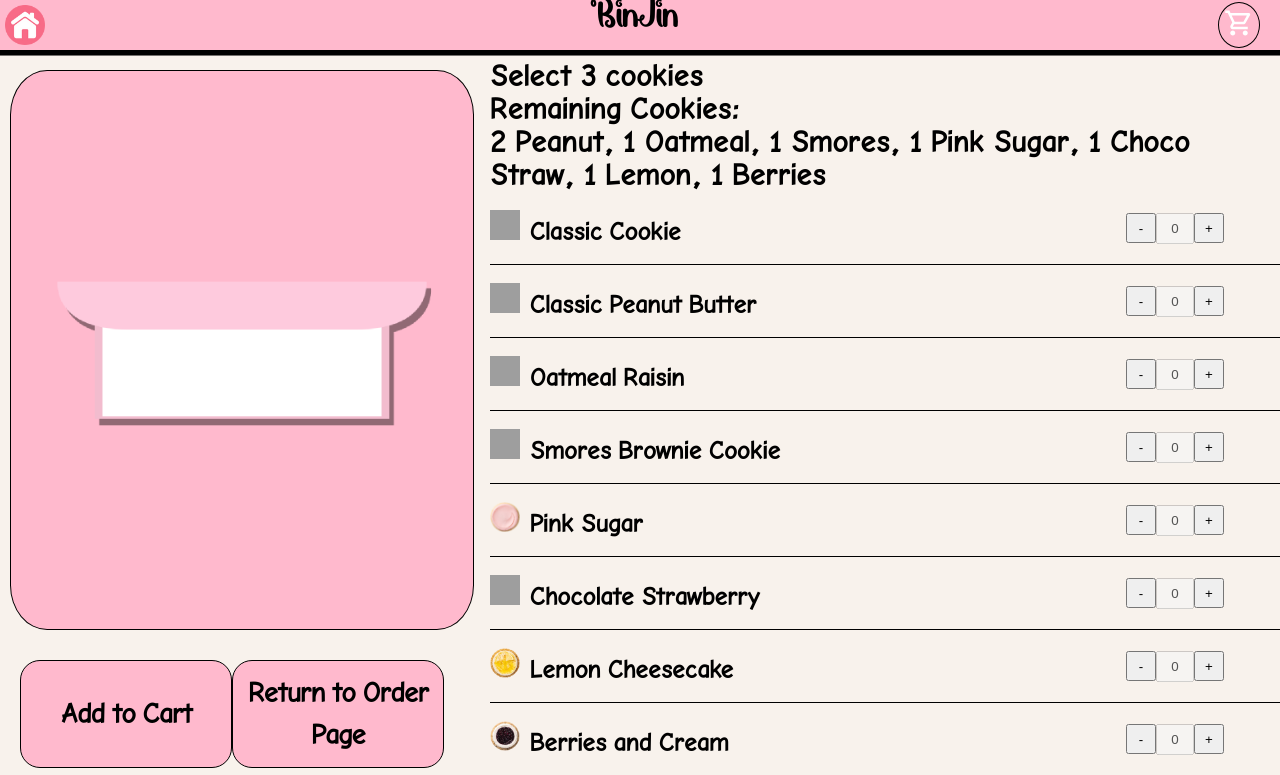
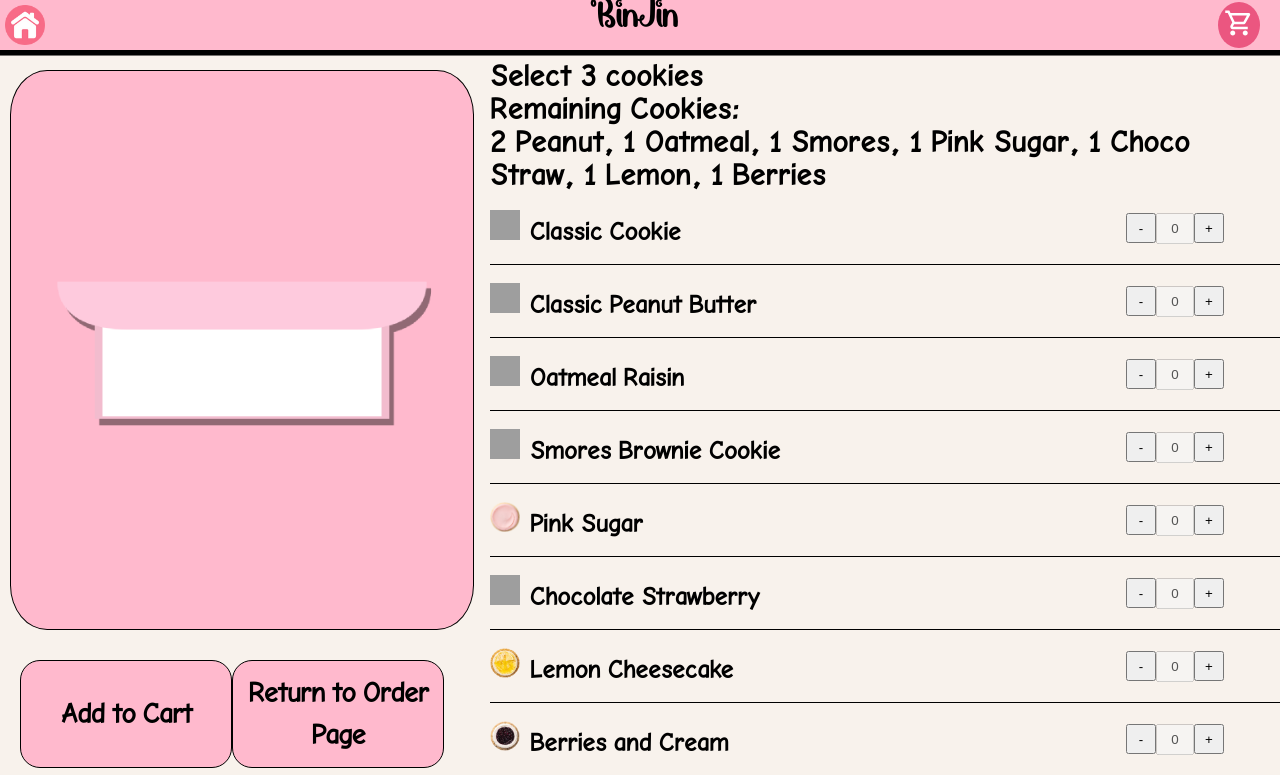
Before and after one commit to airbag-glacier/BinJin, a PHP site: page /3-pack-checkout.html in a window 1280 px wide. Shown: the top 775 px of the page. Run offline with PHP 8.4, Linux system fonts and the light colour scheme; data comes from the database, SQL or seed files in the repository; grey boxes are pictures that could not be loaded.

Commit message:
Modified cart button styling

```diff
--- a/checkout.css
+++ b/checkout.css
@@ -58,10 +58,10 @@ body {
 }
 .cartButton {
   position: relative;
-  background-color: #ffb9cd;
-  border: solid black 1px;
+  background-color: #eb5680;
+  /*border: solid black 1px; */
   border-radius: 50%;
-  padding: 5px 5px;
+  padding: 6px 6px;
   cursor: pointer;
   margin-right: 20px;
 }
```
